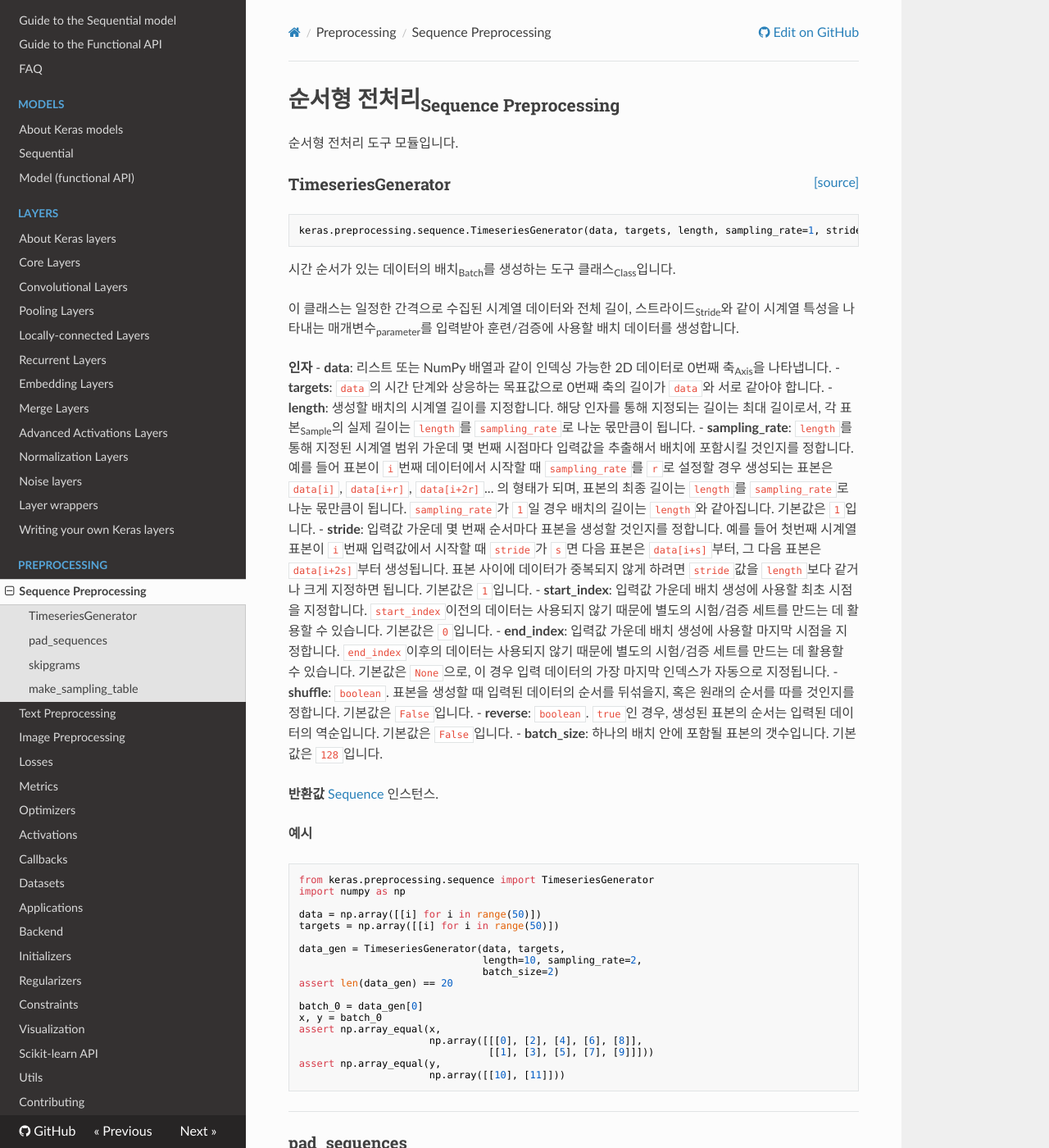
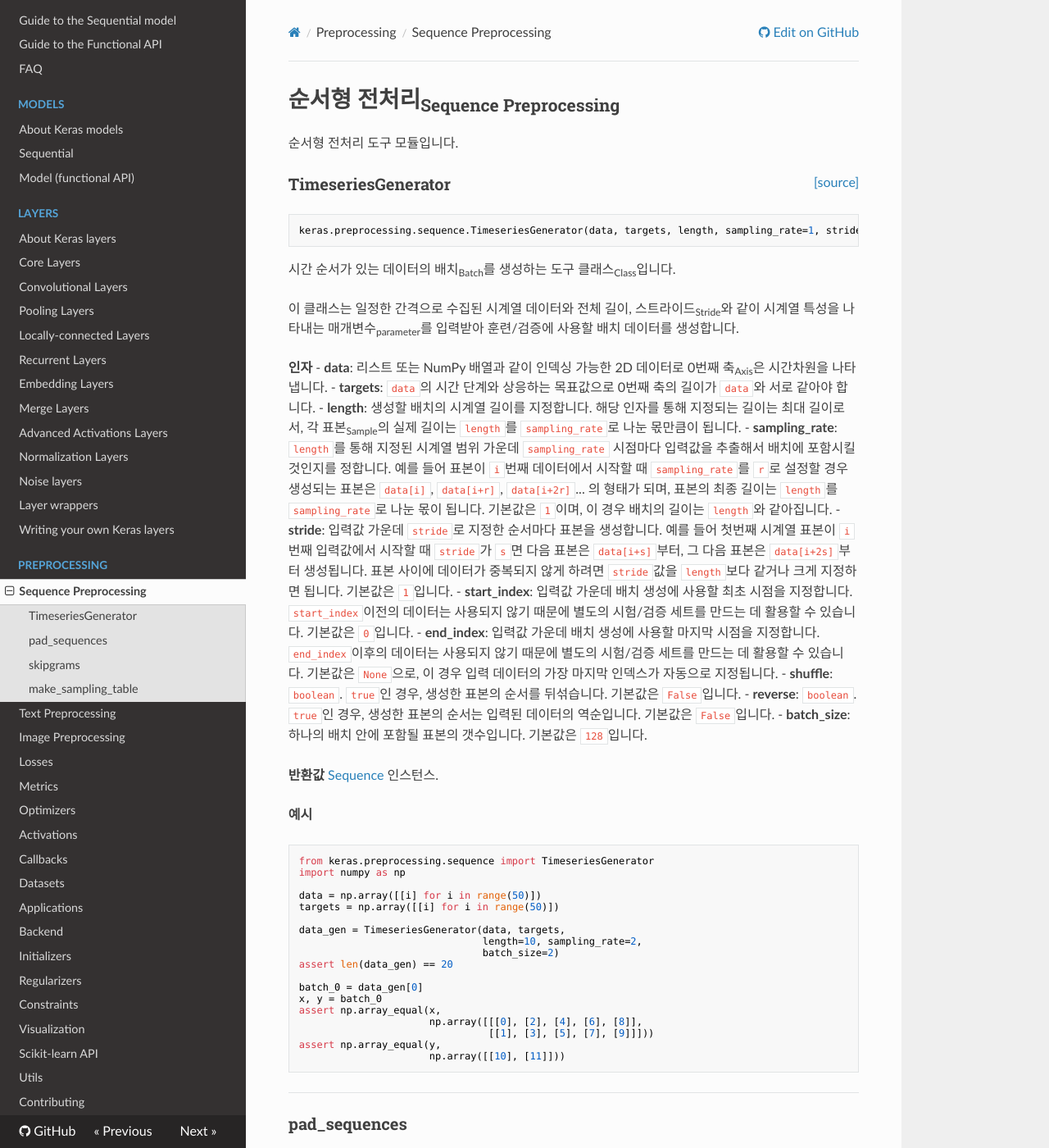
Before and after one commit to keras-team/keras-docs-ko, an MkDocs documentation site: the page built from sources/preprocessing/sequence.md, in a window 1280 px wide and 1400 px high. Shown: the whole window at 82% size. Built offline with MkDocs 1.6.1, drawn with Linux system fonts in a browser that asks for light colours; nearby versions of some CDN libraries; some of the changed text lies outside the part shown.

Commit message:
Apply reviewer's suggestions

```diff
--- a/sources/preprocessing/sequence.md
+++ b/sources/preprocessing/sequence.md
@@ -11,15 +11,15 @@
 이 클래스는 일정한 간격으로 수집된 시계열 데이터와 전체 길이, 스트라이드<sub>Stride</sub>와 같이 시계열 특성을 나타내는 매개변수<sub>parameter</sub>를 입력받아 훈련/검증에 사용할 배치 데이터를 생성합니다.
 
 __인자__
-- __data__: 리스트 또는 NumPy 배열과 같이 인덱싱 가능한 2D 데이터로 0번째 축<sub>Axis</sub>을 나타냅니다.
+- __data__: 리스트 또는 NumPy 배열과 같이 인덱싱 가능한 2D 데이터로 0번째 축<sub>Axis</sub>은 시간차원을 나타냅니다.
 - __targets__: `data`의 시간 단계와 상응하는 목표값으로 0번째 축의 길이가 `data`와 서로 같아야 합니다.
 - __length__: 생성할 배치의 시계열 길이를 지정합니다. 해당 인자를 통해 지정되는 길이는 최대 길이로서, 각 표본<sub>Sample</sub>의 실제 길이는 `length`를 `sampling_rate`로 나눈 몫만큼이 됩니다.
-- __sampling_rate__: `length`를 통해 지정된 시계열 범위 가운데 몇 번째 시점마다 입력값을 추출해서 배치에 포함시킬 것인지를 정합니다. 예를 들어 표본이 `i`번째 데이터에서 시작할 때 `sampling_rate`를 `r`로 설정할 경우 생성되는 표본은 `data[i]`, `data[i+r]`, `data[i+2r]`... 의 형태가 되며, 표본의 최종 길이는 `length`를 `sampling_rate`로 나눈 몫만큼이 됩니다. `sampling_rate`가 `1`일 경우 배치의 길이는 `length`와 같아집니다. 기본값은 `1`입니다.
-- __stride__: 입력값 가운데 몇 번째 순서마다 표본을 생성할 것인지를 정합니다. 예를 들어 첫번째 시계열 표본이 `i`번째 입력값에서 시작할 때 `stride`가 `s`면 다음 표본은 `data[i+s]`부터, 그 다음 표본은 `data[i+2s]`부터 생성됩니다. 표본 사이에 데이터가 중복되지 않게 하려면 `stride`값을 `length`보다 같거나 크게 지정하면 됩니다. 기본값은 `1`입니다.
+- __sampling_rate__: `length`를 통해 지정된 시계열 범위 가운데 `sampling_rate` 시점마다 입력값을 추출해서 배치에 포함시킬 것인지를 정합니다. 예를 들어 표본이 `i`번째 데이터에서 시작할 때 `sampling_rate`를 `r`로 설정할 경우 생성되는 표본은 `data[i]`, `data[i+r]`, `data[i+2r]`... 의 형태가 되며, 표본의 최종 길이는 `length`를 `sampling_rate`로 나눈 몫이 됩니다. 기본값은 `1`이며, 이 경우 배치의 길이는 `length`와 같아집니다.
+- __stride__: 입력값 가운데 `stride`로 지정한 순서마다 표본을 생성합니다. 예를 들어 첫번째 시계열 표본이 `i`번째 입력값에서 시작할 때 `stride`가 `s`면 다음 표본은 `data[i+s]`부터, 그 다음 표본은 `data[i+2s]`부터 생성됩니다. 표본 사이에 데이터가 중복되지 않게 하려면 `stride`값을 `length`보다 같거나 크게 지정하면 됩니다. 기본값은 `1`입니다.
 - __start_index__: 입력값 가운데 배치 생성에 사용할 최초 시점을 지정합니다. `start_index`이전의 데이터는 사용되지 않기 때문에 별도의 시험/검증 세트를 만드는 데 활용할 수 있습니다. 기본값은 `0`입니다.
 - __end_index__: 입력값 가운데 배치 생성에 사용할 마지막 시점을 지정합니다. `end_index`이후의 데이터는 사용되지 않기 때문에 별도의 시험/검증 세트를 만드는 데 활용할 수 있습니다. 기본값은 `None`으로, 이 경우 입력 데이터의 가장 마지막 인덱스가 자동으로 지정됩니다.
-- __shuffle__: `boolean`. 표본을 생성할 때 입력된 데이터의 순서를 뒤섞을지, 혹은 원래의 순서를 따를 것인지를 정합니다. 기본값은 `False`입니다.
-- __reverse__: `boolean`. `true`인 경우, 생성된 표본의 순서는 입력된 데이터의 역순입니다. 기본값은 `False`입니다.
+- __shuffle__: `boolean`. `true`인 경우, 생성한 표본의 순서를 뒤섞습니다. 기본값은 `False`입니다.
+- __reverse__: `boolean`. `true`인 경우, 생성한 표본의 순서는 입력된 데이터의 역순입니다. 기본값은 `False`입니다.
 - __batch_size__: 하나의 배치 안에 포함될 표본의 갯수입니다. 기본값은 `128`입니다.
 
 __반환값__
@@ -56,12 +56,12 @@
 
 이 함수<sub>Function</sub>는 서로 다른 길이를 가진 `num_samples`개의 리스트에 패딩을 더하여 전체 길이가 `num_timesteps`로 동일한 `(num_samples, num_timesteps)`형태의 2D NumPy 배열로 변형합니다. 패딩을 포함한 `num_timesteps`의 길이는 `maxlen`인자에 의해 결정되며, `maxlen`인자를 지정하지 않을 경우에는 전체 입력 리스트 가운데 가장 긴 리스트를 기준으로 맞춰집니다. 길이가 `num_timesteps`보다 긴 경우는 잘라냅니다. 패딩에 사용되는 값은 `value` 인자로 정할 수 있으며 기본값은 `0 (float)`입니다.
 
-`padding`과 `truncating`인자는 각각 개별 리스트의 앞/뒤 가운데 어느 부분을 패딩하고 절삭할지를 결정합니다. 기본값은 `pre`(앞)입니다.
+`padding`과 `truncating`인자는 각각 개별 리스트의 앞/뒤 가운데 어느 부분을 패딩하고 잘라낼지를 결정합니다. 기본값은 `pre`(앞)입니다.
 
 __인자__
 - __sequences__: 리스트들로 이루어진 리스트로, 각각의 하위 리스트가 순서형 데이터입니다.
 - __maxlen__: `int`. 전체 리스트의 최대 길이를 결정합니다.
-- __dtype__: 출력값 자료형을 결정합니다. 패딩에 문자열을 사용할 경우 `object`타입을 지정합니다. 기본값은 `int32`입니다.
+- __dtype__: 출력값의 자료형을 결정합니다. 패딩에 문자열을 사용할 경우 `object`타입을 지정합니다. 기본값은 `int32`입니다.
 - __padding__: `string`. `'pre'` 또는 `'post'`를 입력받아 각 리스트의 앞 또는 뒤를 패딩할 위치로 지정합니다.
 - __truncating__: `string`. `'pre'` 또는 `'post'`를 입력받아 `maxlen`보다 길이가 긴 리스트를 해당 위치에서 잘라냅니다.
 - __value__: 패딩에 사용할 값으로 `float`또는 `string` 형식의 입력을 받습니다. 기본값은 `0 (float)`입니다.
@@ -87,7 +87,7 @@
 - 리스트`1`: 리스트`0`에 포함된 각 단어쌍이 실제 중심 단어와 주변 단어로 이루어진 '참 표본'인지, 무작위로 선택한 가짜 주변 단어로 이루어진 '거짓 표본'인지를 나타내는 레이블의 리스트입니다. 참인 경우 `1`, 거짓인 경우 `0`값을 갖습니다.
 
 __인자__
-- __sequence__: 단어의 인덱스로 이루어진 정수값의 리스트입니다. `skipgrams`함수는 한 번에 한 문장, 즉 하나의 리스트를 입력받습니다. `sampling_table` 인자를 사용하는 경우 각 단어가 말뭉치 내에서 등장하는 빈도의 순위를 해당 단어의 인덱스로 지정해야 합니다. 예를 들어 인덱스 `10`은 열 번째로 많이 등장하는 단어를 대신합니다. 인덱스 `0`은 단어 배정되지 않는 예비 인덱스이기 때문에 사용해서는 안된다는 점에 유의하십시오.
+- __sequence__: 단어의 인덱스로 이루어진 정수값의 리스트입니다. `skipgrams`함수는 한 번에 한 문장, 즉 하나의 리스트를 입력받습니다. `sampling_table` 인자를 사용하는 경우 각 단어가 말뭉치 내에서 등장하는 빈도의 순위를 해당 단어의 인덱스로 지정해야 합니다. 예를 들어 인덱스 `10`은 열 번째로 많이 등장하는 단어를 나타냅니다. 인덱스 `0`은 단어 배정되지 않는 예비 인덱스이기 때문에 사용해서는 안된다는 점에 유의하십시오.
 - __vocabulary_size__: `int`. 학습에 사용하고자 하는 단어 목록의 크기로, 존재하는 단어 인덱스 최댓값 + 1을 배정합니다.
 - __window_size__: `int`. 하나의 중심 단어로부터 학습하고자 하는 주변 단어의 범위를 지정합니다. `window_size = n`일 때, 중심단어 `[i]`로부터 최대 `[i-n]`에서 `[i+n]`까지 최대 `2n`개의 주변 단어가 학습 범위에 포함됩니다. 해당 중심 단어가 문장의 시작 또는 끝에 가까워서 어느 한쪽의 주변 단어 갯수가 `n`보다 작을 경우 그 방향에 존재하는 주변 단어의 갯수만큼 단어쌍이 생성됩니다.
 - __negative_samples__: `0`보다 같거나 큰 `float`값으로 실제 주변 단어로부터 생성될 단어쌍 표본의 갯수 대비 생성할 거짓 표본의 비율을 나타냅니다. 0일 경우 거짓 표본을 생성하지 않으며 1일 경우 참인 표본과 동일한 갯수의 무작위 거짓 표본을 생성합니다.
```
